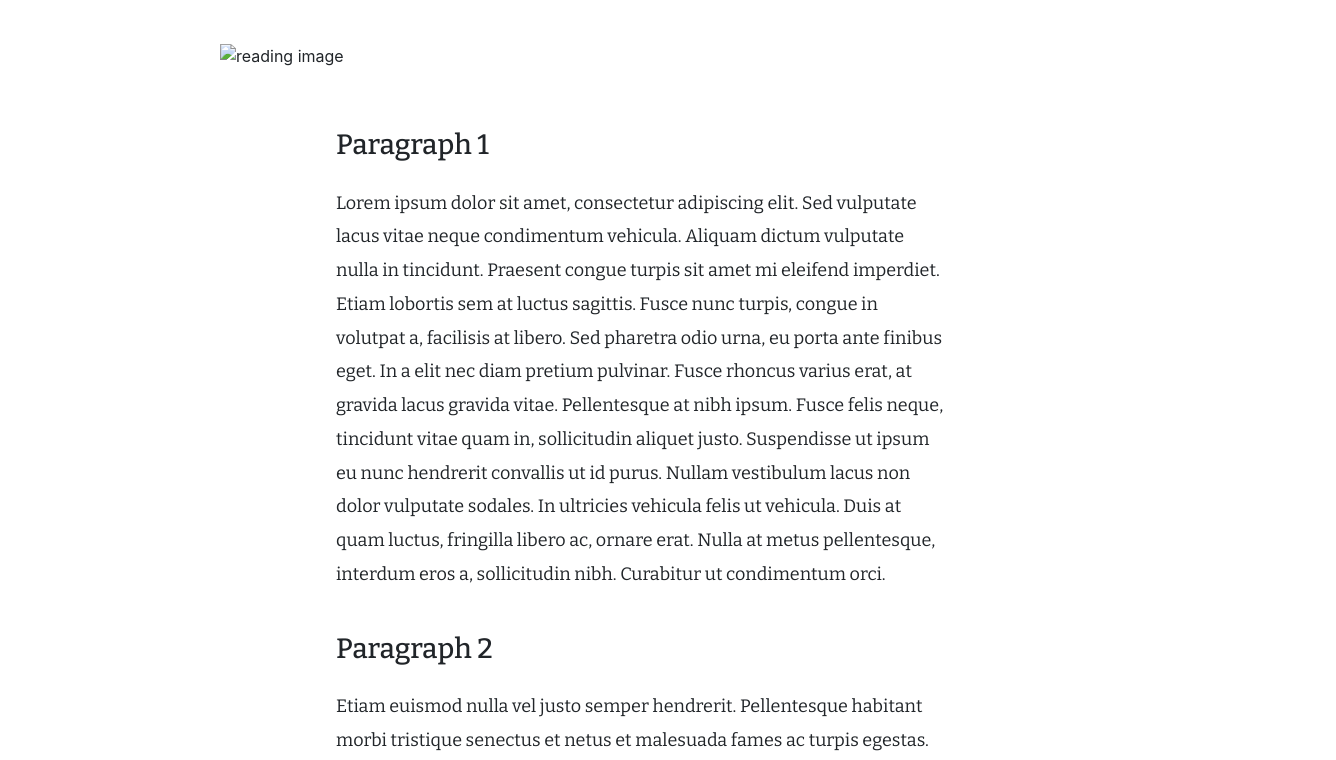
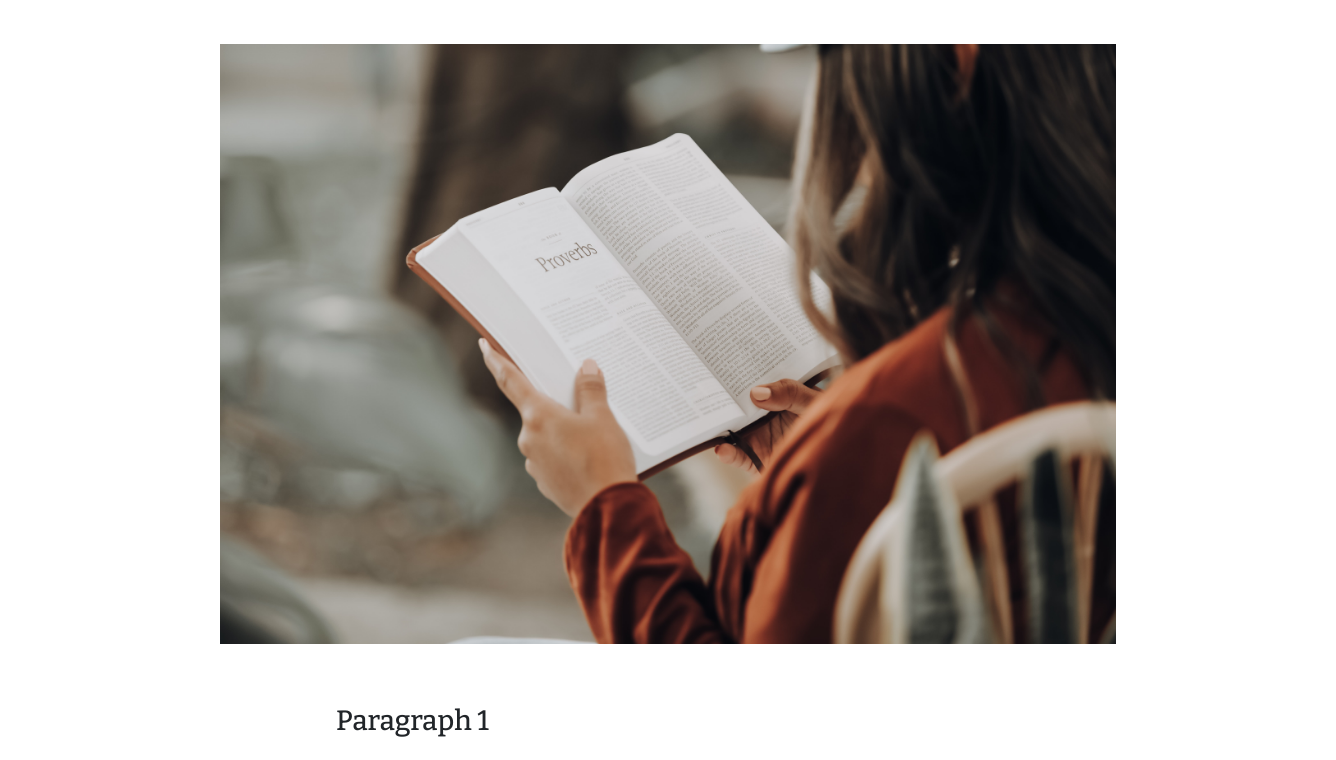
Before and after one commit to nickand-code/projectBook, a plain HTML site: page index.html in a window 1280 px wide. Shown: the part 204-964 px from the top of the page, 1336 px wide, since content can reach past the window. Drawn offline with nearby package versions, Linux system fonts and the light colour scheme.

Commit message:
Update index.html

```diff
--- a/index.html
+++ b/index.html
@@ -40,7 +40,7 @@
 
     <div class="top-box">
       <h1 class="top-header">Польза чтения книг</h1>
-      <img class="library-img" src="images/joel-muniz-reading.jpg" alt="reading image">
+      <img class="library-img" src="joel-muniz-reading.jpg" alt="reading image">
       <div class="top-text">
         <h3>Paragraph 1</h3>
         <p> Lorem ipsum dolor sit amet, consectetur adipiscing elit. Sed vulputate lacus vitae neque condimentum vehicula. Aliquam dictum vulputate nulla in tincidunt. Praesent congue turpis sit amet mi eleifend imperdiet. Etiam lobortis sem at luctus sagittis. Fusce nunc turpis, congue in volutpat a, facilisis at libero. Sed pharetra odio urna, eu porta ante finibus eget. In a elit nec diam pretium pulvinar. Fusce rhoncus varius erat, at gravida lacus gravida vitae. Pellentesque at nibh ipsum. Fusce felis neque, tincidunt vitae quam in, sollicitudin aliquet justo. Suspendisse ut ipsum eu nunc hendrerit convallis ut id purus. Nullam vestibulum lacus non dolor vulputate sodales. In ultricies vehicula felis ut vehicula. Duis at quam luctus, fringilla libero ac, ornare erat. Nulla at metus pellentesque, interdum eros a, sollicitudin nibh. Curabitur ut condimentum orci.</p>
```
